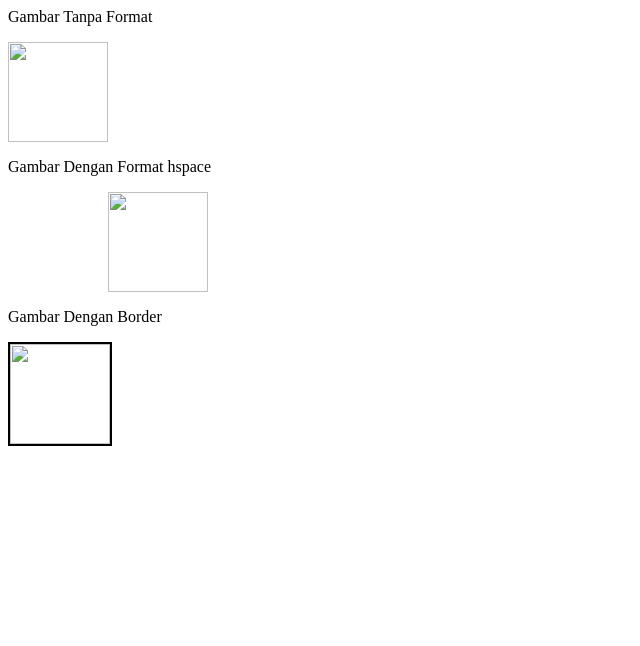
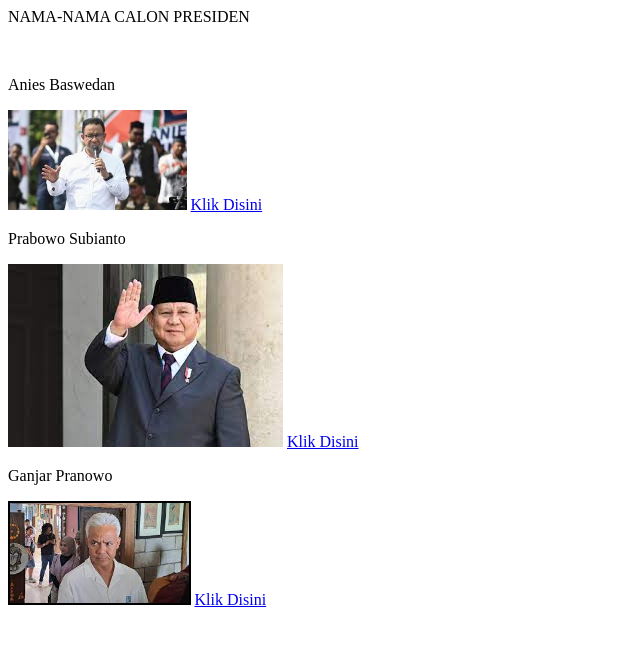
Before and after one commit to elsadamayanti8/Desain-Web, a plain HTML site: page Pertemuan2/LatGambar.html in a window 1280 px wide. Shown: the whole page, without its empty margins (0-640 px from the left). Drawn offline with Linux system fonts and the light colour scheme.

Commit message:
Menambahkan folder pertemuan 1,2 dan file index

```diff
--- a/Pertemuan2/LatGambar.html
+++ b/Pertemuan2/LatGambar.html
@@ -2,12 +2,17 @@
     <head>
         <title>LatGambar</title>
         <body>
-            <p>Gambar Tanpa Format</p>
-            <img src="r1.jpg" height="100" />
-            <p>Gambar Dengan Format hspace</p>
-            <img src="r2.jpg" height="100" hspace="100" />
-            <p>Gambar Dengan Border</p>
-            <img src="r3.jpg" border="2" height="100" />
+            <p>NAMA-NAMA CALON PRESIDEN</p>
+            <br />
+            <p>Anies Baswedan</p>
+            <img src="anies3.jpeg" height="100" />
+            <a href="anies3.jpeg">Klik Disini</a>
+            <p>Prabowo Subianto</p>
+            <img src="prabowo2.jpeg" />
+            <a href="prabowo2.jpeg">Klik Disini</a>
+            <p>Ganjar Pranowo</p>
+            <img src="Ganjar.jpeg" border="2" height="100" />
+            <a href="Ganjar.jpeg">Klik Disini</a>
         </body>
     </head>
 </HTML>
```
Also changed, not shown: Pertemuan2/Ganjar.jpeg (added), Pertemuan2/anies3.jpeg (added), Pertemuan2/prabowo2.jpeg (added).
